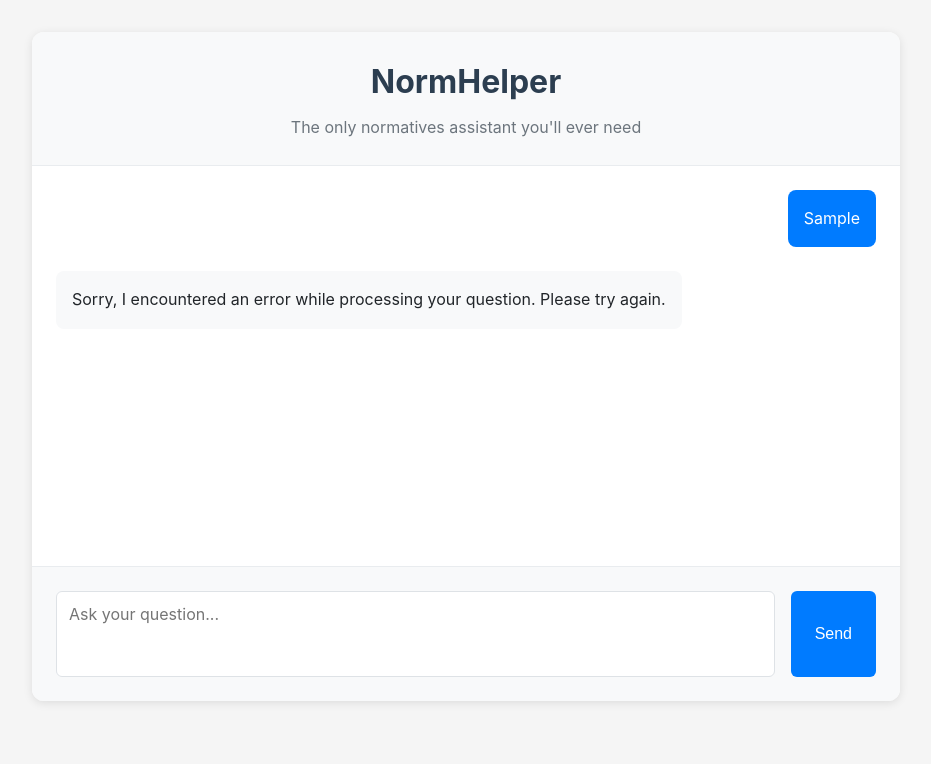
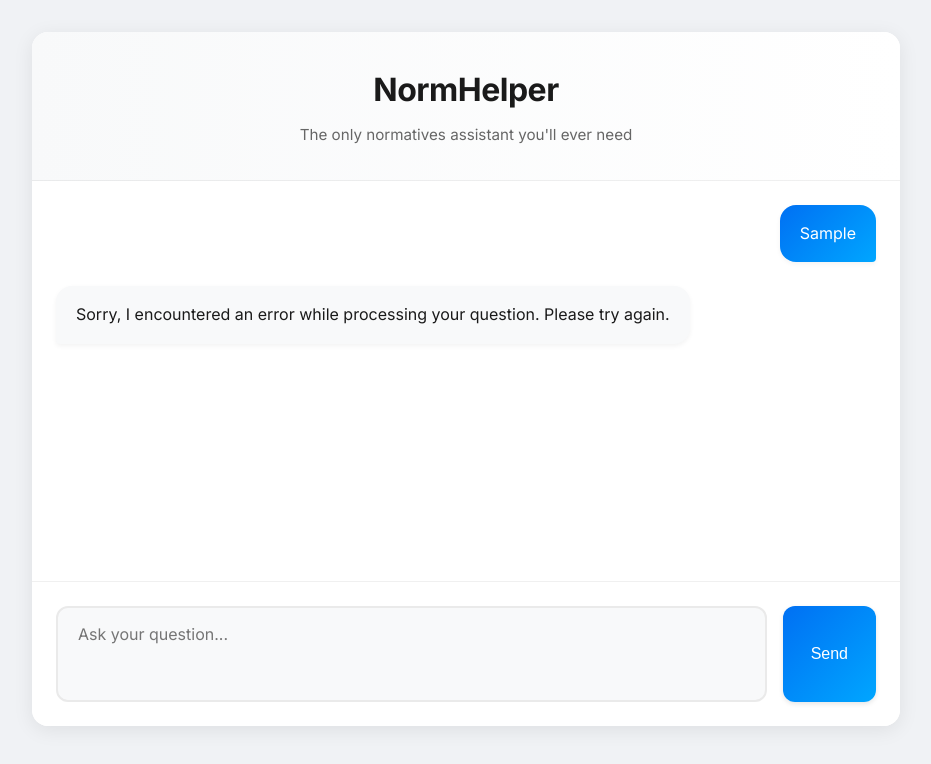
Before and after one commit to tommasodesantis/NormHelper, a website: page index.html in a window 1280 px wide. Both pictures are taken after typing "Sample" into the empty fields and a click on the button "Send". Shown: the whole page, without its empty margins (174-1105 px from the left). Drawn offline with Linux system fonts and the light colour scheme; no server answers.

Commit message:
slicker UI

```diff
--- a/index.html
+++ b/index.html
@@ -4,6 +4,9 @@
     <meta charset="UTF-8">
     <meta name="viewport" content="width=device-width, initial-scale=1.0">
     <title>NormHelper - DocBots Q/A Interface</title>
+    <link rel="preconnect" href="https://fonts.googleapis.com">
+    <link rel="preconnect" href="https://fonts.gstatic.com" crossorigin>
+    <link href="https://fonts.googleapis.com/css2?family=Inter:wght@400;500;700&display=swap" rel="stylesheet">
     <link rel="stylesheet" href="styles.css">
 </head>
 <body>
--- a/styles.css
+++ b/styles.css
@@ -5,9 +5,20 @@
 }
 
 body {
-    font-family: -apple-system, BlinkMacSystemFont, 'Segoe UI', Roboto, Oxygen, Ubuntu, Cantarell, 'Open Sans', 'Helvetica Neue', sans-serif;
+    font-family: 'Inter', -apple-system, BlinkMacSystemFont, 'Segoe UI', Roboto, sans-serif;
     line-height: 1.6;
-    background-color: #f5f5f5;
+    background-color: #f0f2f5;
+    color: #1a1a1a;
+}
+
+@keyframes fadeIn {
+    from { opacity: 0; transform: translateY(10px); }
+    to { opacity: 1; transform: translateY(0); }
+}
+
+@keyframes slideIn {
+    from { transform: translateX(20px); opacity: 0; }
+    to { transform: translateX(0); opacity: 1; }
 }
 
 .container {
@@ -18,25 +29,29 @@ body {
 
 .chat-container {
     background-color: white;
-    border-radius: 12px;
-    box-shadow: 0 2px 10px rgba(0, 0, 0, 0.1);
+    border-radius: 16px;
+    box-shadow: 0 4px 20px rgba(0, 0, 0, 0.08);
     overflow: hidden;
+    animation: fadeIn 0.3s ease-out;
 }
 
 .chat-header {
-    padding: 1.5rem;
-    background-color: #f8f9fa;
-    border-bottom: 1px solid #e9ecef;
+    padding: 2rem 1.5rem;
+    background: linear-gradient(to right, #f8f9fa, #ffffff);
+    border-bottom: 1px solid rgba(0, 0, 0, 0.06);
     text-align: center;
 }
 
 .chat-header h1 {
-    color: #2c3e50;
+    color: #1a1a1a;
     margin-bottom: 0.5rem;
+    font-weight: 700;
+    letter-spacing: -0.5px;
 }
 
 .chat-header p {
-    color: #6c757d;
+    color: #666;
+    font-size: 0.95rem;
 }
 
 .chat-messages {
@@ -53,9 +68,11 @@ body {
 }
 
 .message-content {
-    padding: 1rem;
-    border-radius: 8px;
+    padding: 1rem 1.25rem;
+    border-radius: 16px;
     max-width: 80%;
+    box-shadow: 0 2px 5px rgba(0, 0, 0, 0.05);
+    animation: slideIn 0.3s ease-out;
 }
 
 .message.user {
@@ -67,13 +84,15 @@ body {
 }
 
 .message.user .message-content {
-    background-color: #007bff;
+    background: linear-gradient(135deg, #0070f3 0%, #00a6ff 100%);
     color: white;
+    border-bottom-right-radius: 4px;
 }
 
 .message.bot .message-content {
     background-color: #f8f9fa;
-    color: #212529;
+    color: #1a1a1a;
+    border-bottom-left-radius: 4px;
 }
 
 .message .sources {
@@ -84,44 +103,57 @@ body {
 
 .input-container {
     padding: 1.5rem;
-    background-color: #f8f9fa;
-    border-top: 1px solid #e9ecef;
+    background-color: #ffffff;
+    border-top: 1px solid rgba(0, 0, 0, 0.06);
     display: flex;
     gap: 1rem;
+    position: relative;
 }
 
 #questionInput {
     flex: 1;
-    padding: 0.75rem;
-    border: 1px solid #dee2e6;
-    border-radius: 6px;
+    padding: 1rem 1.25rem;
+    border: 2px solid #eaeaea;
+    border-radius: 12px;
     resize: none;
     font-family: inherit;
     font-size: 1rem;
+    transition: all 0.2s ease;
+    background-color: #f8f9fa;
 }
 
 #questionInput:focus {
     outline: none;
-    border-color: #80bdff;
-    box-shadow: 0 0 0 0.2rem rgba(0, 123, 255, 0.25);
+    border-color: #0070f3;
+    background-color: #ffffff;
+    box-shadow: 0 0 0 4px rgba(0, 112, 243, 0.1);
 }
 
 .send-button {
-    padding: 0.75rem 1.5rem;
-    background-color: #007bff;
+    padding: 0.75rem 1.75rem;
+    background: linear-gradient(135deg, #0070f3 0%, #00a6ff 100%);
     color: white;
     border: none;
-    border-radius: 6px;
+    border-radius: 12px;
     cursor: pointer;
     font-size: 1rem;
-    transition: background-color 0.2s;
+    font-weight: 500;
+    transition: all 0.2s ease;
+    box-shadow: 0 2px 5px rgba(0, 0, 0, 0.1);
 }
 
 .send-button:hover {
-    background-color: #0056b3;
+    transform: translateY(-1px);
+    box-shadow: 0 4px 8px rgba(0, 0, 0, 0.15);
+}
+
+.send-button:active {
+    transform: translateY(0);
 }
 
 .send-button:disabled {
-    background-color: #6c757d;
+    background: linear-gradient(135deg, #ccc 0%, #999 100%);
     cursor: not-allowed;
+    transform: none;
+    box-shadow: none;
 }
```
